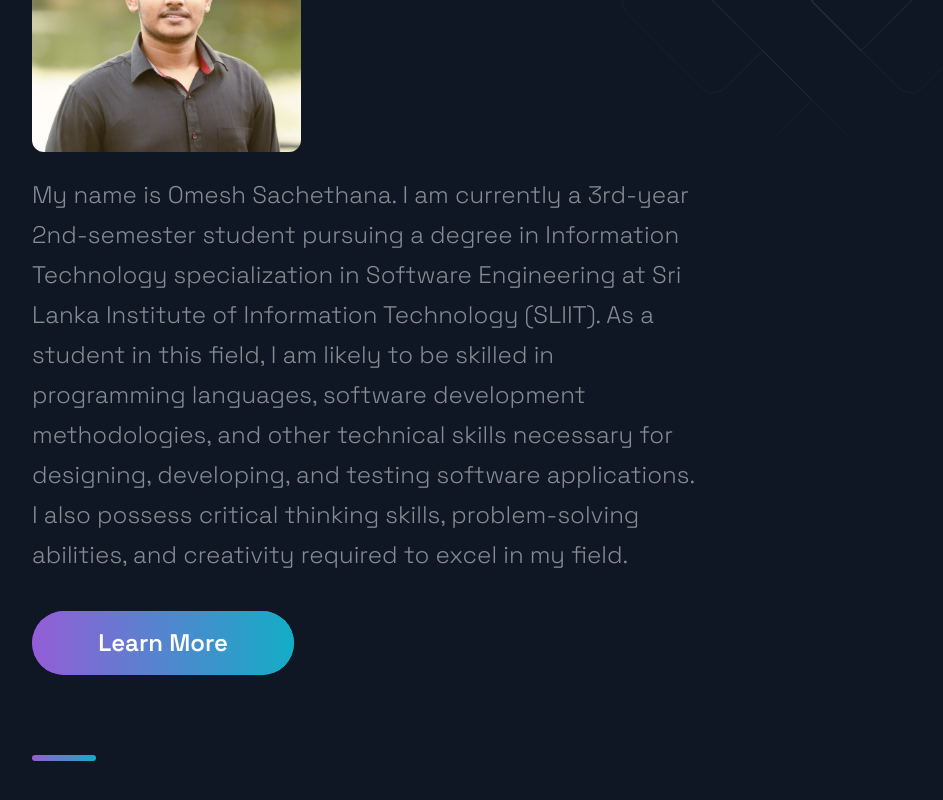
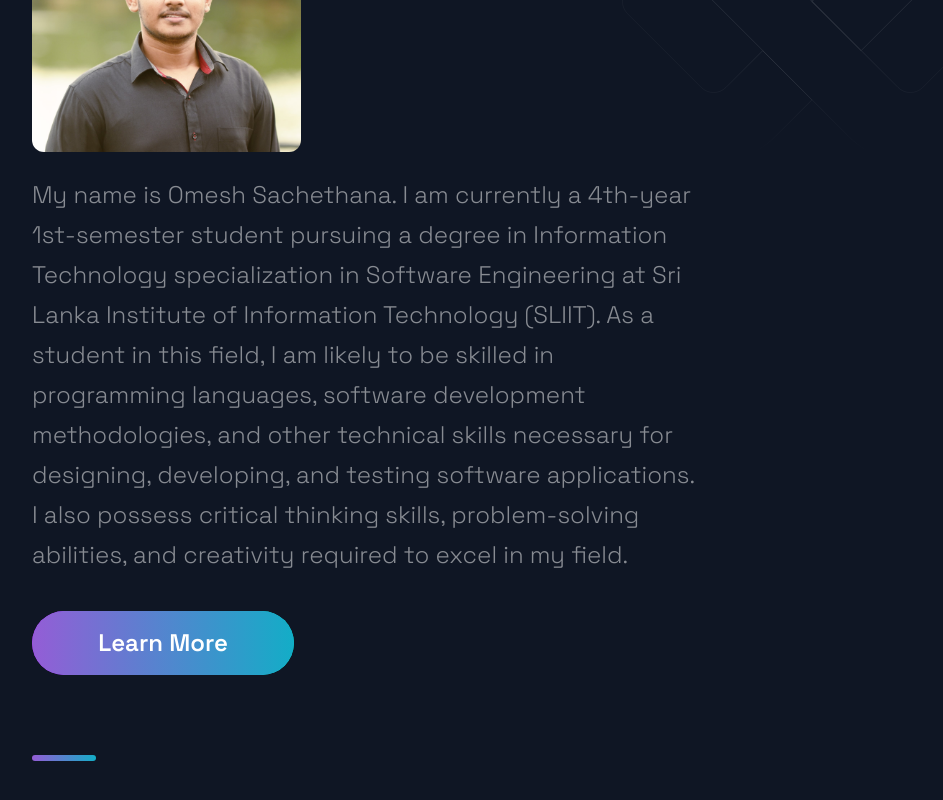
Before and after one commit to OmeshSachethana/MyPortfolio, a Next.js app: page / in a window 1280 px wide. Shown: the part 472-1272 px from the top of the page, without its empty margins (88-1031 px from the left). Built offline with nearby package versions, Linux system fonts and the light colour scheme.

Commit message:
Changed academic year

```diff
--- a/src/components/Hero/Hero.js
+++ b/src/components/Hero/Hero.js
@@ -17,7 +17,7 @@ const Hero = (props) => (
         style={{ maxWidth: '40%', borderRadius: '12px' }}
       />
       <br /><br />
-      <SectionText>My name is Omesh Sachethana. I am currently a 3rd-year 2nd-semester student pursuing a degree in Information Technology specialization in Software Engineering at Sri Lanka Institute of Information Technology (SLIIT). As a student in this field, I am likely to be skilled in programming languages, software development methodologies, and other technical skills necessary for designing, developing, and testing software applications.
+      <SectionText>My name is Omesh Sachethana. I am currently a 4th-year 1st-semester student pursuing a degree in Information Technology specialization in Software Engineering at Sri Lanka Institute of Information Technology (SLIIT). As a student in this field, I am likely to be skilled in programming languages, software development methodologies, and other technical skills necessary for designing, developing, and testing software applications.
         I also possess critical thinking skills, problem-solving abilities, and creativity required to excel in my field.</SectionText>
       <Button onClick={() => window.location = 'https://drive.google.com/file/d/1jWavKV7GnENdiHnLdCttT7OVDU0q4z4u/view?usp=sharing'} >Learn More</Button>
     </LeftSection>
```
